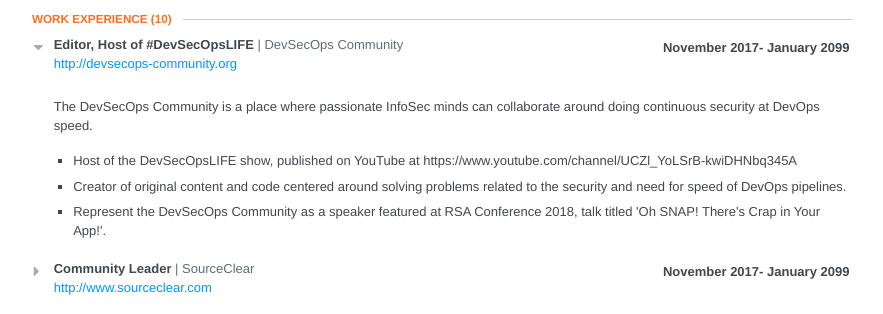
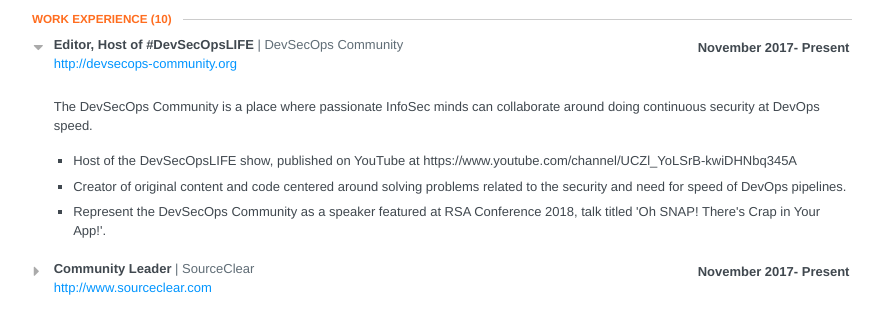
Before and after one commit to thatsjet/resume, a plain HTML site: page resume.html in a window 1280 px wide. Shown: the part 313-627 px from the top of the page, without its empty margins (198-1081 px from the left). Drawn offline with Linux system fonts and the light colour scheme.

Commit message:
Updated end dates for current role to 'present

```diff
--- a/resume.html
+++ b/resume.html
@@ -846,7 +846,7 @@
     				<div class="company">DevSecOps Community</div>
     				<div class="date">
     				  <span class="startDate">November 2017</span>
-    					<span class="endDate">- January 2099</span>
+    					<span class="endDate">- Present</span>
     				</div>
     			</header>
 
@@ -873,7 +873,7 @@
     				<div class="company">SourceClear</div>
     				<div class="date">
     				  <span class="startDate">November 2017</span>
-    					<span class="endDate">- January 2099</span>
+    					<span class="endDate">- Present</span>
     				</div>
     			</header>
 
```
Also changed, not shown: 1 other file.
